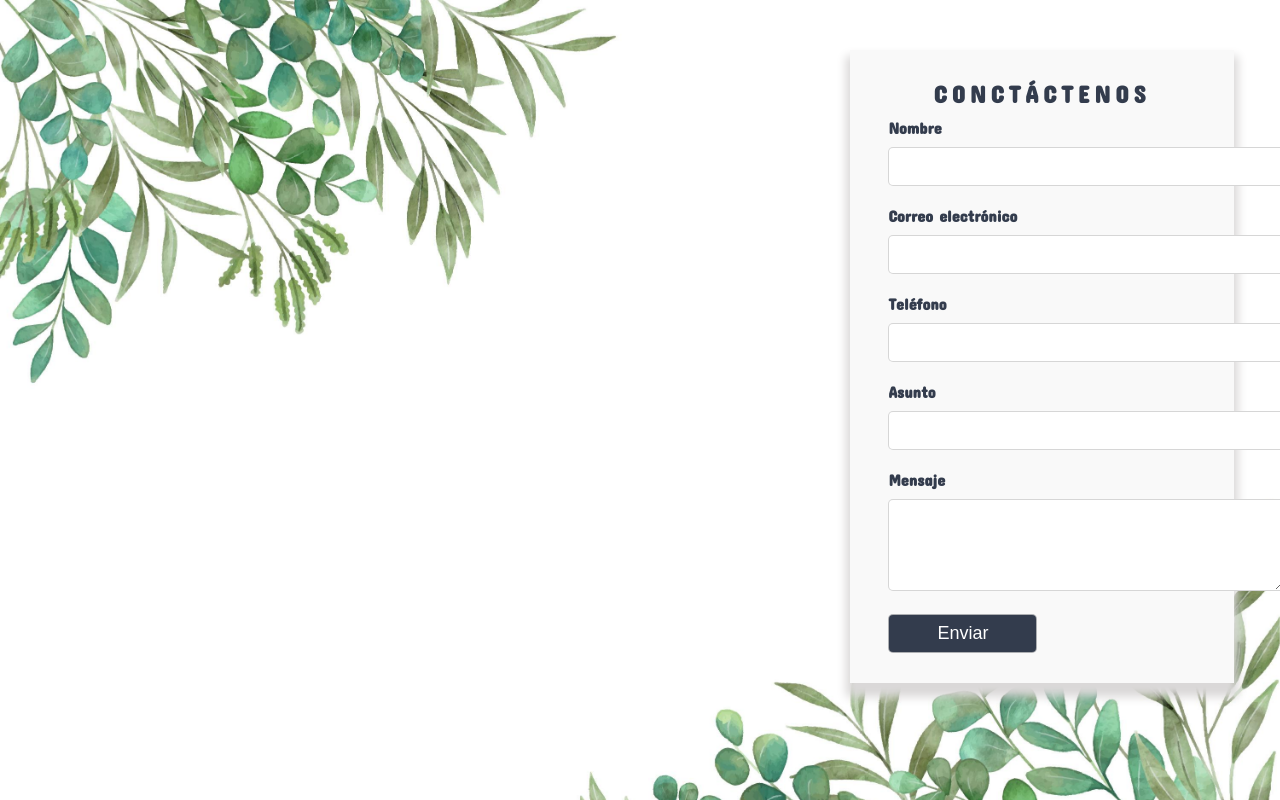
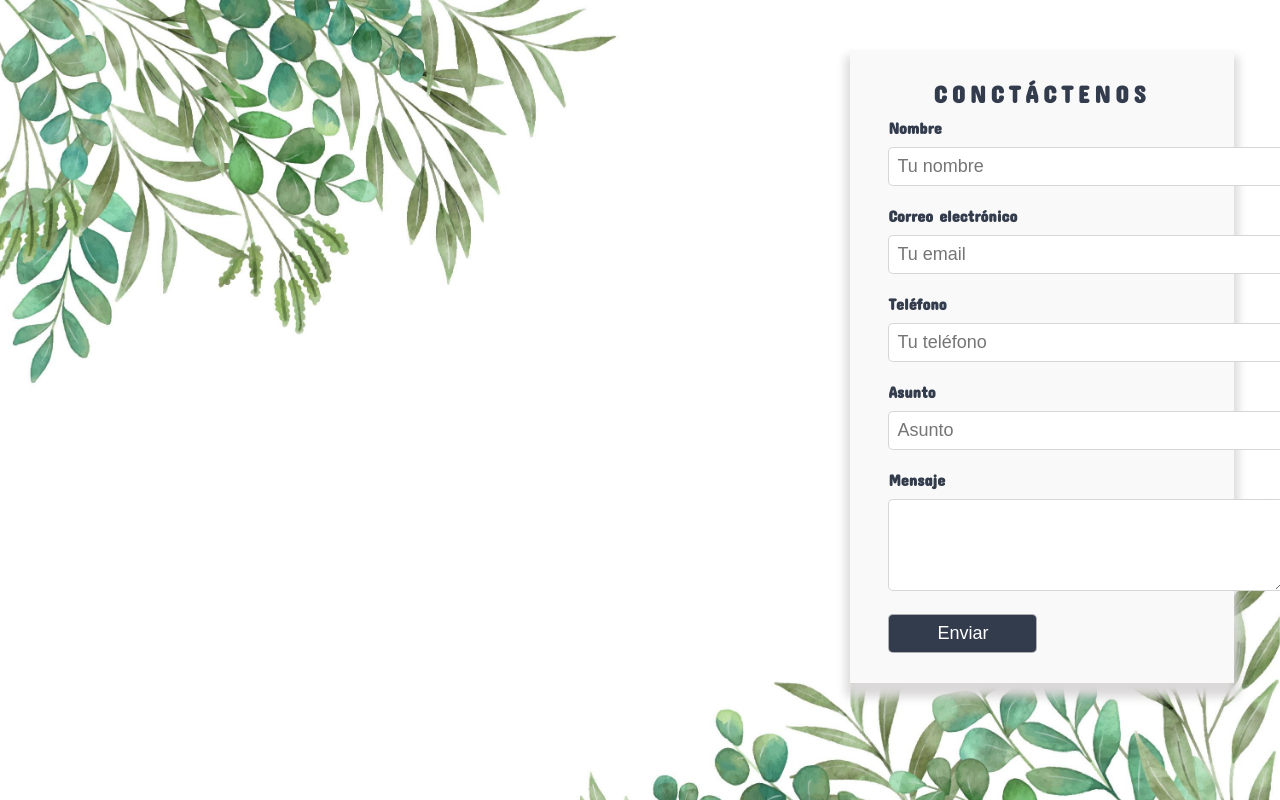
Before and after one commit to vieyraurena/form, a website: page index.html in a window 1280 px wide. Shown: the top 800 px of the page. Drawn offline with Linux system fonts and the light colour scheme.

Commit message:
Estructura

```diff
--- a/index.html
+++ b/index.html
@@ -15,15 +15,15 @@
       <form id="new-info-form" class="form">
         <h1>Conctáctenos</h1>
         <label for="new-inf-input">Nombre</label>
-        <input type="text" id="new-inf-input" required>
+        <input type="text" id="new-inf-input" placeholder="Tu nombre" autocomplete="off" required>
         <label for="new-inf-email">Correo electrónico</label>
-        <input type="text" id="new-inf-email" required>
+        <input type="text" id="new-inf-email" placeholder="Tu email" autocomplete="off" required>
         <label for="new-inf-phone">Teléfono</label>
-        <input type="text" id="new-inf-phone">
+        <input type="text" id="new-inf-phone" placeholder="Tu teléfono" autocomplete="off">
         <label for="new-inf-affair">Asunto</label>
-        <input type="text" id="new-inf-affair" required>
+        <input type="text" id="new-inf-affair" placeholder="Asunto" autocomplete="off" required>
         <label for="new-inf-msj">Mensaje</label>
-        <textarea name="" id="new-inf-msj" cols="38" rows="5"></textarea>
+        <textarea name="" id="new-inf-msj" cols="38" rows="5" required></textarea>
         <input type="submit" value="Enviar" id="new-info-send">
       </form>
     </div>
```
